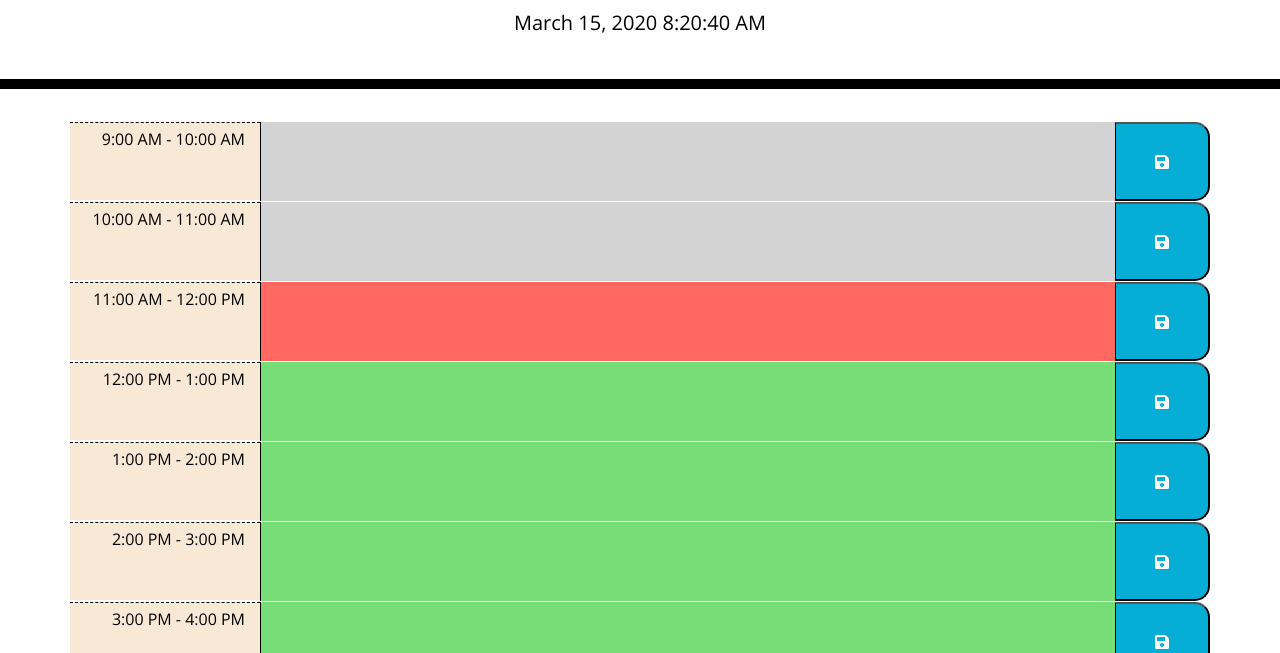
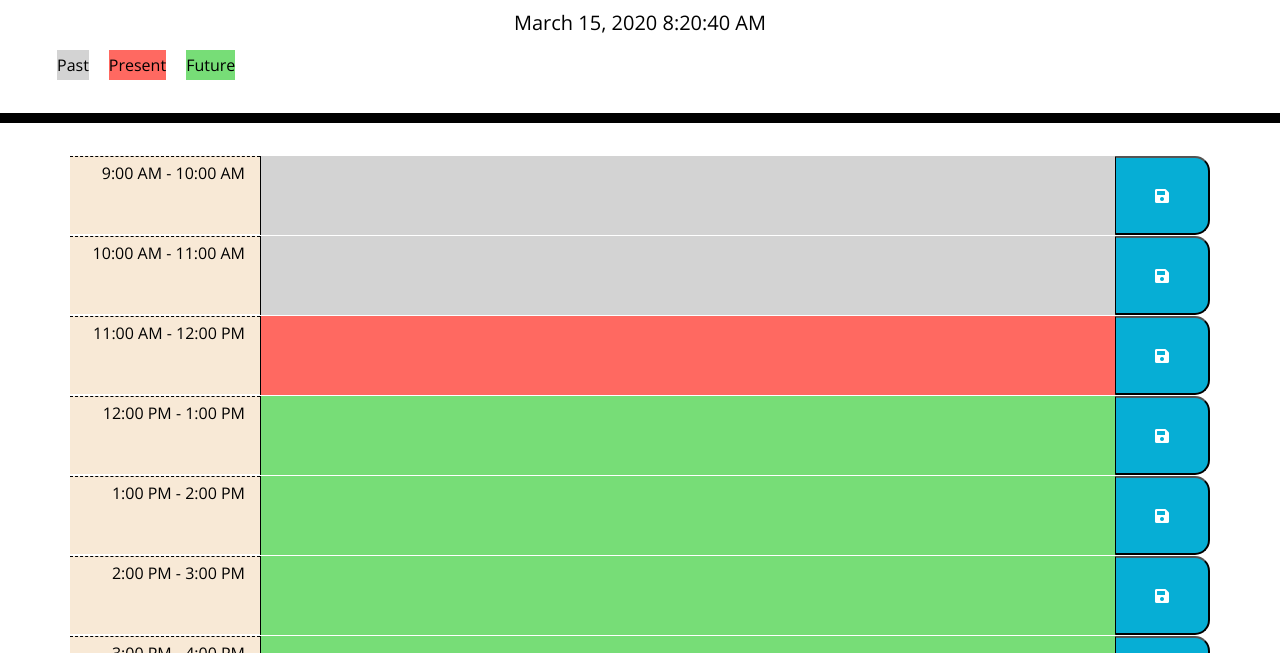
Before and after one commit to BBoutet1/Day_planner, a plain HTML site: page index.html in a window 1280 px wide. Shown: the part 147-800 px from the top of the page. Drawn offline with nearby package versions, Linux system fonts and the light colour scheme.

Commit message:
Color code legend added

```diff
--- a/Develop/script.js
+++ b/Develop/script.js
@@ -98,7 +98,7 @@ $(document).ready(function(){
     /** Local storage **/
        $( "#B9, #B10, #B11, #B12, #B13, #B14, #B15, #B16").click(function(event){
         var buttonId = event.target.id; // Getting the clicked button id
-        if (buttonId!=="") { // No local storage if the buttton id is not stored (fix 'trim' of undefined error)
+        if (buttonId!=="") { // No local storage if the buttton id is not stored
             // Grabbing the timeblock
             var blockText = $("#block"+buttonId).val().trim(); // e.g 1st textarea content value id is "blockB1"
             if (blockText!==""){
--- a/Develop/style.css
+++ b/Develop/style.css
@@ -22,22 +22,12 @@ textarea{
   border-radius: 0;
   border-bottom: 10px solid black;
   padding-top: 30px;
-  padding-bottom: 30px;
 }
-
-/* .description{
-  white-space: pre-wrap;
-} */
-
-/* .time-block{
-  text-align: center;
-  border-radius: 15px;
-} */
 
 .row {
   white-space: pre-wrap;
   height: 80px;
-  border-top: 1px solid white;;
+  border-top: 1px solid white;
 }
 
 .hour {
@@ -62,6 +52,7 @@ textarea{
   color: black;
 }
 
+
 .saveBtn {
   margin: 0px;
   width: 50px;
@@ -83,3 +74,15 @@ textarea{
   margin-bottom: 1px;
 
 }
+/* Lengend row */
+.legend{
+  float: right;
+  height: 30px;
+  width: 100%;
+}
+/* Legend column */
+div p{
+  line-height: 30px;
+ margin-left: 10px;
+ margin-right: 10px;
+}
--- a/index.html
+++ b/index.html
@@ -26,9 +26,15 @@
       <h1 class="display-3">Work Day Scheduler</h1>
       <p class="lead">A simple calendar app for scheduling your work day</p>
       <p id="currentDay" class="lead"></p>
+      <!-- Color code legend -->
+      <div class="row legend text-center">
+        <p class="past">Past</p>
+        <p class="present">Present</p>
+        <p class="future">Future</p>
+      </div>
     </header>
     <div class="container">
-      <!-- Timeblocks go here -->
+      <!-- Timeblocks generated here -->
 
     </div>
       <script src="https://code.jquery.com/jquery-3.4.1.min.js"></script>
```
